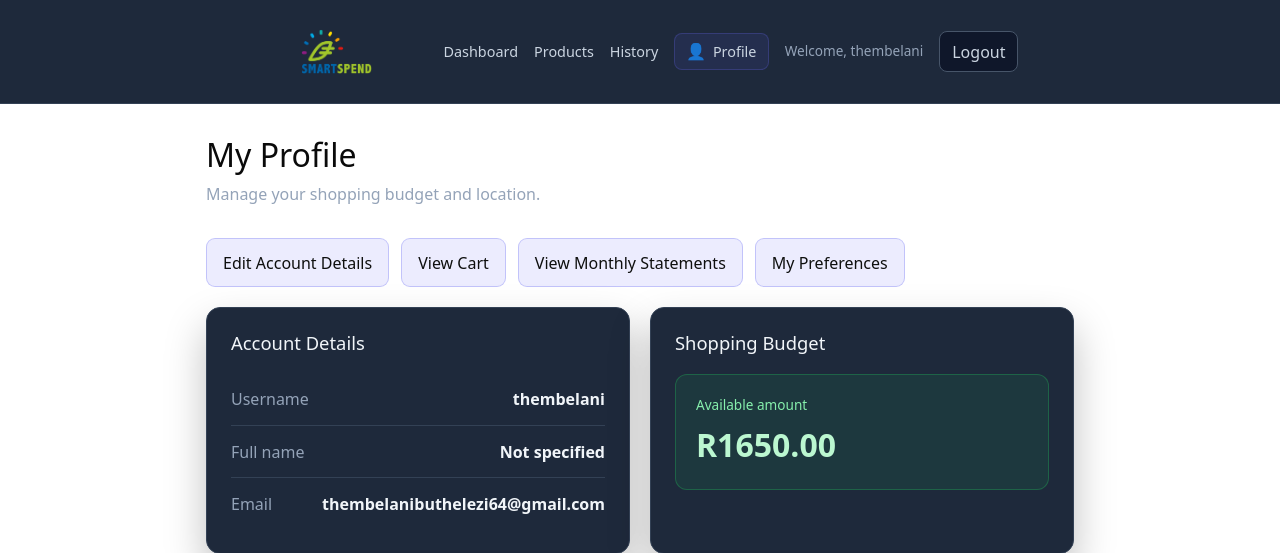
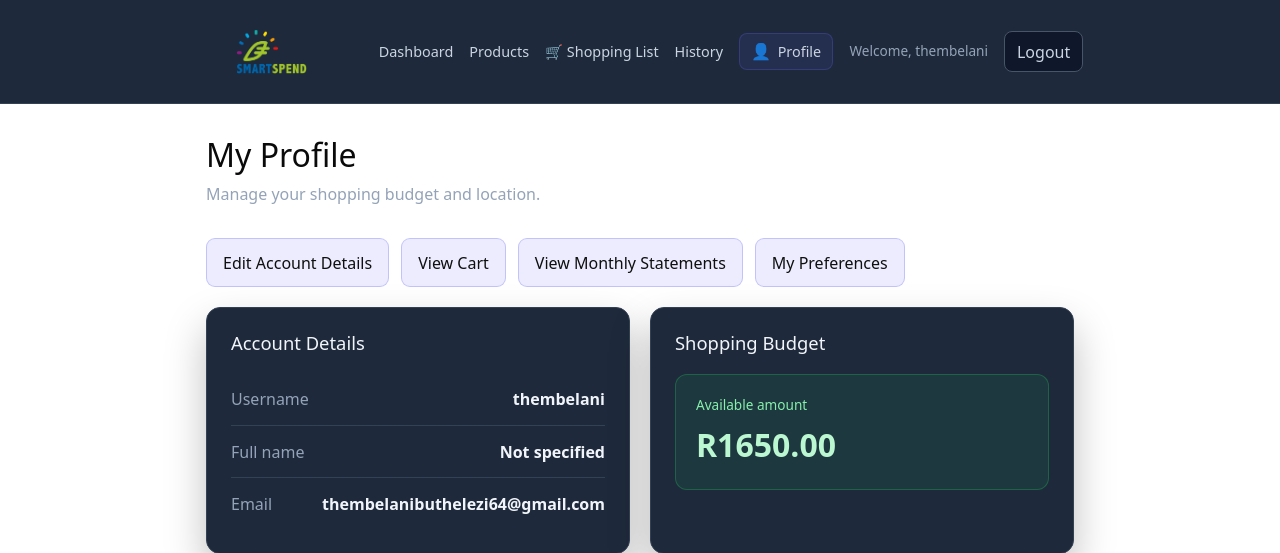
Before and after one commit to ThembelaniProject/AI-Shopping-Project, a Django app: page /accounts/profile/ in a window 1280 px wide. Shown: the top 553 px of the page. Run offline with Django 5.2, Linux system fonts and the light colour scheme; a user stored in the database is signed in; data comes from the database, SQL or seed files in the repository; parts of the project's set-up code (start-up, migrations or seed data) failed here and were passed over.

Commit message:
Add shopping list navigation

```diff
--- a/templates/includes/navbar.html
+++ b/templates/includes/navbar.html
@@ -19,6 +19,10 @@
 
             <a href="{% url 'products:search' %}">
                 Products
+            </a>
+
+            <a href="{% url 'shopping:shopping_list' %}">
+                🛒 Shopping List
             </a>
 
             <a href="{% url 'shopping:purchase_history' %}">
```
